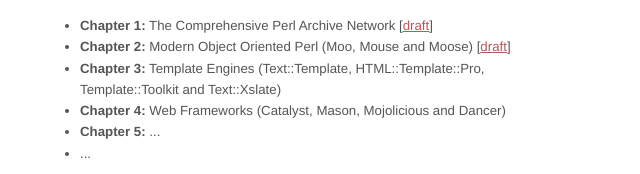
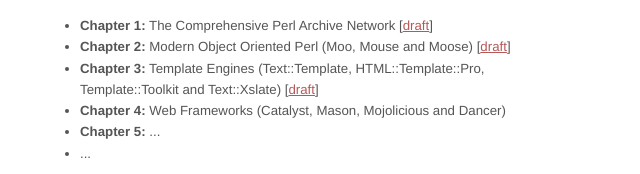
Before and after one commit to ambs/Books, a plain HTML site: page index.html in a window 1280 px wide. Shown: the part 426-600 px from the top of the page, 240-880 px from the left. Drawn offline with Linux system fonts and the light colour scheme.

Commit message:
chapter 3

```diff
--- a/index.html
+++ b/index.html
@@ -41,7 +41,9 @@
       and Moose)  [<a
       href="http://camelo.perl-hackers.net/~ambs/cpan-chapter2.pdf">draft</a>]</li>
       <li><b>Chapter 3:</b> Template Engines (Text::Template,
-      HTML::Template::Pro, Template::Toolkit and Text::Xslate)</li>
+      HTML::Template::Pro, Template::Toolkit and Text::Xslate) [<a
+      href="http://camelo.perl-hackers.net/~ambs/cpan-chapter3.pdf">draft</a>]</li>
+</li>
       <li><b>Chapter 4:</b> Web Frameworks (Catalyst, Mason, Mojolicious and Dancer)</li>
       <li><b>Chapter 5:</b> ...</li>
       <li>...</li>
```
